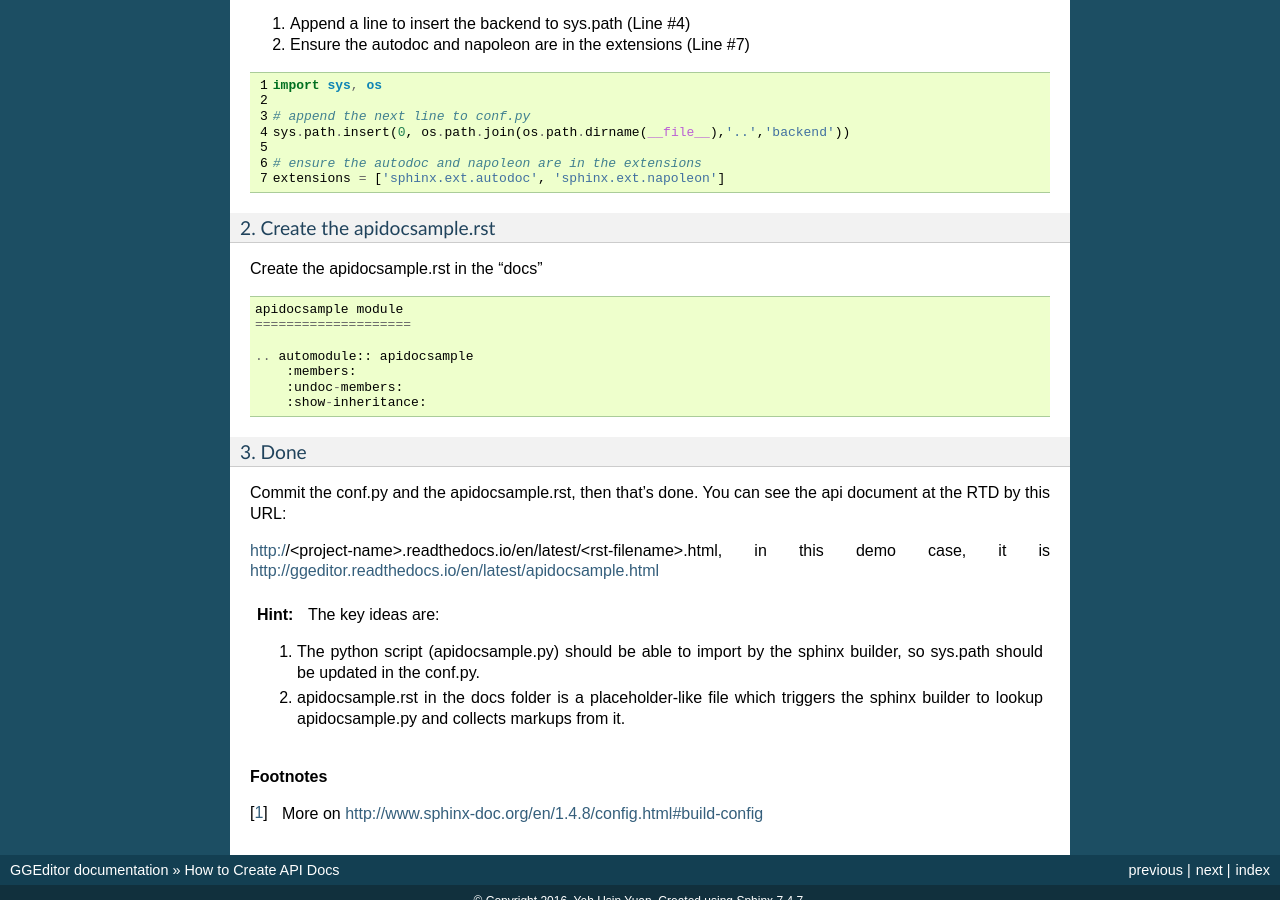
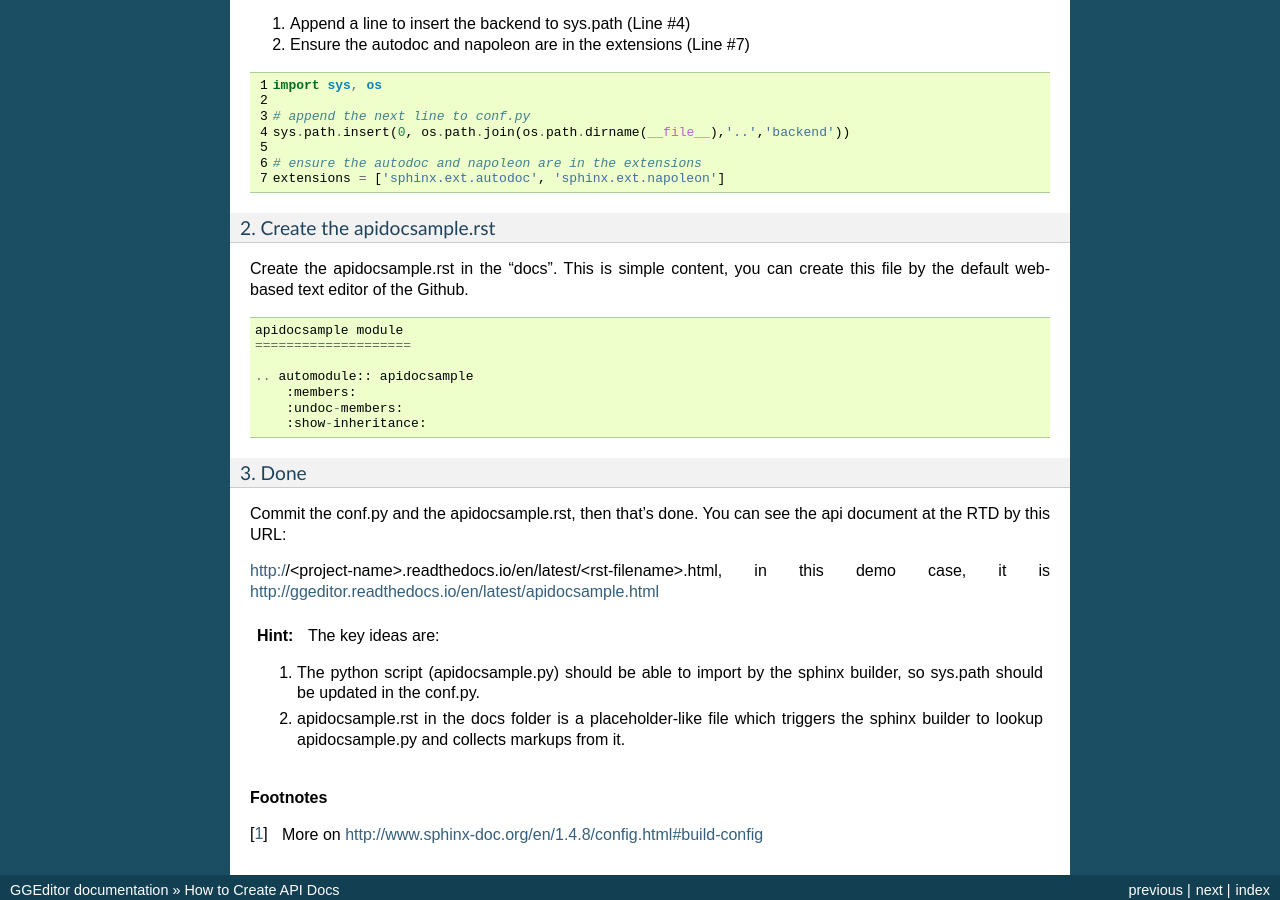
Before and after one commit to iapyeh/GGeditor, a Sphinx documentation site: the page built from docs/ApiDoc.rst, in a window 1280 px wide and 900 px high, scrolled down 1713 px. Built offline with Sphinx 7.4.7, drawn with Linux system fonts in a browser that asks for light colours; pages that are not in the unit, such as notebooks, are missing from menus.

Commit message:
Google Docs reST Editor@2016-12-28 8:40:38

```diff
--- a/docs/ApiDoc.rst
+++ b/docs/ApiDoc.rst
@@ -125,7 +125,7 @@ in the "docs/conf.py",
 2. Create the apidocsample.rst
 ~~~~~~~~~~~~~~~~~~~~~~~~~~~~~~
 
-Create the apidocsample.rst in the "docs"
+Create the apidocsample.rst in the "docs". This is simple content, you can create this file by the default web-based text editor of the Github.
 
 .. code::
 
```
